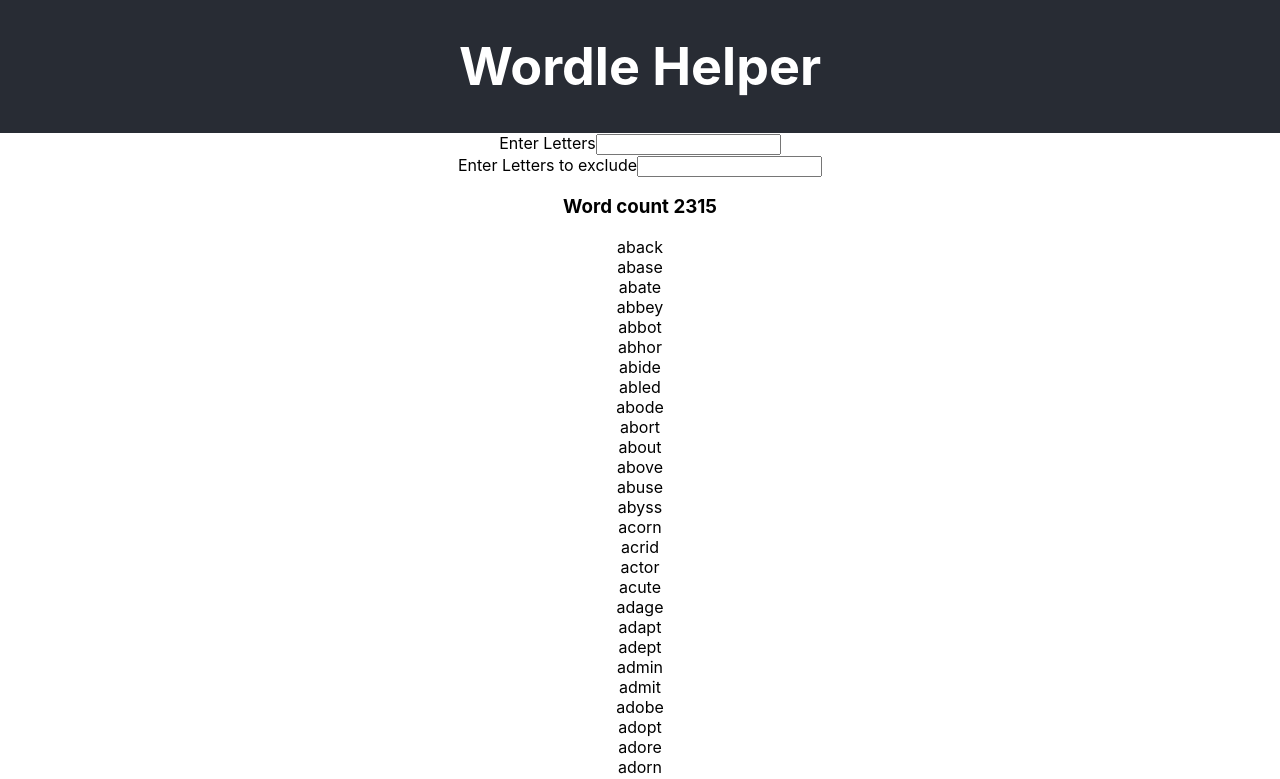
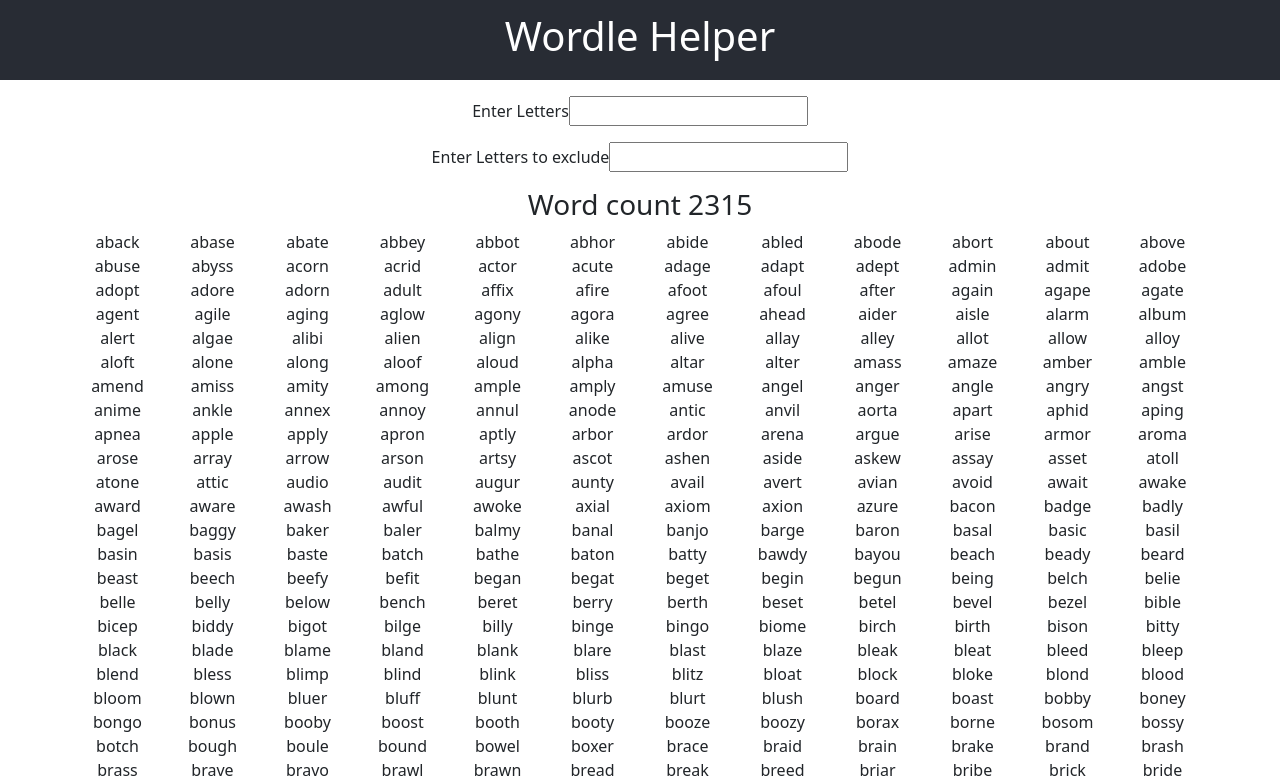
Before and after one commit to Cookiesworld/wordle-solver, a React (Create React App) app: page / in a window 1280 px wide. Shown: the top 779 px of the page. Built offline with nearby package versions, Linux system fonts and the light colour scheme.

Commit message:
Allow delete:

```diff
--- a/docker-compose.yml
+++ b/docker-compose.yml
@@ -2,7 +2,7 @@
 
 services:
   app:
-    container_name: app-dev
+    container_name: wordle-dev
     image: app-dev
     build:
       context: .
--- a/package.json
+++ b/package.json
@@ -6,7 +6,9 @@
     "@testing-library/jest-dom": "^5.16.1",
     "@testing-library/react": "^12.1.2",
     "@testing-library/user-event": "^13.5.0",
+    "bootstrap": "^5.1.3",
     "react": "^17.0.2",
+    "react-bootstrap": "^2.2.1",
     "react-dom": "^17.0.2",
     "react-scripts": "5.0.0",
     "web-vitals": "^2.1.4"
--- a/src/index.css
+++ b/src/index.css
@@ -1,13 +1,17 @@
 body {
   margin: 0;
-  font-family: -apple-system, BlinkMacSystemFont, 'Segoe UI', 'Roboto', 'Oxygen',
-    'Ubuntu', 'Cantarell', 'Fira Sans', 'Droid Sans', 'Helvetica Neue',
+  font-family: -apple-system, BlinkMacSystemFont, "Segoe UI", "Roboto", "Oxygen",
+    "Ubuntu", "Cantarell", "Fira Sans", "Droid Sans", "Helvetica Neue",
     sans-serif;
   -webkit-font-smoothing: antialiased;
   -moz-osx-font-smoothing: grayscale;
 }
 
 code {
-  font-family: source-code-pro, Menlo, Monaco, Consolas, 'Courier New',
+  font-family: source-code-pro, Menlo, Monaco, Consolas, "Courier New",
     monospace;
 }
+
+input.letters {
+  text-transform: lowercase;
+}
--- a/src/index.js
+++ b/src/index.js
@@ -5,6 +5,8 @@
 import reportWebVitals from './reportWebVitals';
 import { WordsProvider } from './wordsContext';
 import ErrorBoundary from './ErrorBoundary';
+
+import 'bootstrap/dist/css/bootstrap.min.css';
 
 ReactDOM.render(
   <ErrorBoundary>
--- /dev/null
+++ b/src/letterInput.js
@@ -0,0 +1,15 @@
+export default function LetterInput({ setLetters, letters, label }) {
+    return (
+        <div className="mb-3 mt-3">
+            <label>{label}
+                <input className="letters"
+                    type="text"
+                    value={letters}
+                    onChange={(e) => setLetters(e.target.value)}
+                    pattern="[a-zA-Z]*"
+                    title="Enter letters"
+                />
+            </label>
+        </div>
+    )
+}
--- a/src/myForm.js
+++ /dev/null
@@ -1,16 +0,0 @@
-import react from "react";
-
-export default function MyForm({ setLetters, letters, label }) {
-    return (
-        <div>
-            <form>
-                <label>{label}
-                    <input type="text"
-                        value={letters}
-                        onChange={(e) => setLetters(e.target.value)}
-                    />
-                </label>
-            </form>
-        </div>
-    )
-}
--- a/src/solver.js
+++ b/src/solver.js
@@ -1,32 +1,38 @@
-import React, { useState } from "react"
-import MyForm from "./myForm";
+import React from "react"
+import LetterInput from "./letterInput";
 import { useWords } from "./wordsContext";
 
 export default function Solver() {
-    const [letters, setLetters] = useState('');
-    const [excludeletters, setExcludeLetters] = useState('');
+
     const { words, dispatch } = useWords();
-
+    let letters = words.letters;
+    let excludeLetters = words.excludeLetters;
     return (
         <section>
-            <MyForm setLetters={enterLetters} letters={letters} label='Enter Letters'></MyForm>
-            <MyForm setLetters={enterExcludeLetters} letters={excludeletters} label='Enter Letters to exclude'></MyForm>
+            <div class="container">
+                <form>
+                    <LetterInput setLetters={enterLetters} letters={letters} label='Enter Letters'></LetterInput>
+                    <LetterInput setLetters={enterExcludeLetters} letters={excludeLetters} label='Enter Letters to exclude'></LetterInput>
+                </form>
+                <h3>Word count {words.filteredWords.length}</h3>
+                <div className="row">
 
-            <h3>Word count {words.length}</h3>
-            {words.sort().map(word => <div key={word}>{word}</div>)}
+                    {words.filteredWords.sort().map(word => <div className="col-sm-1" key={word}>{word}</div>)}
 
+                </div>
+            </div>
         </section>
     );
 
     function enterLetters(e) {
-        setLetters(e);
+        //setLetters(e);
         // reduce the words based on letters
         dispatch({ type: "filter", letters: e });
     }
 
     function enterExcludeLetters(e) {
-        setExcludeLetters(e);
+        //setExcludeLetters(e);
         // reduce the words based on letters
-        dispatch({ type: "exclude", letters: e });
+        dispatch({ type: "filter", excludeLetters: e });
     }
 }
--- a/src/wordsContext.js
+++ b/src/wordsContext.js
@@ -4,10 +4,16 @@
 
 const WordsContext = React.createContext(null);
 
-let initialValid = valid;
+let initialValid = {
+    words: valid,
+    letters: '',
+    excludeLetters: '',
+    filteredWords: valid
+}
 
 export function WordsProvider(props) {
     const [words, dispatch] = useReducer(wordsReducer, initialValid);
+
     const contextValue = {
         words,
         dispatch
--- a/src/wordsReducer.js
+++ b/src/wordsReducer.js
@@ -1,30 +1,30 @@
+import { WordsProvider } from "./wordsContext";
+
 export default function wordsReducer(words, action) {
     switch (action.type) {
-        case "empty":
-            return [];
         case "add":
             // Return new array with the new item appended
             return [...words, action.value];
         case "filter":
-            var filteredWords = words;
-            [...action.letters].forEach((c) => {
-                filteredWords = words.filter(x => {
-                    return x.indexOf(c) >= 0
+            const letters = action.letters?.toLowerCase() || words.letters;
+            const excludeLetters = action.excludeLetters?.toLowerCase() || words.excludeLetters;
+
+            var filteredWords = words.words;
+            [...words.letters].forEach((c) => {
+                filteredWords = words.words.filter(x => {
+                    return x.indexOf(c.toLowerCase()) >= 0
                 }
                 );
             });
 
-            return filteredWords;
-        case "exclude":
-            var excludedWords = words;
-            [...action.letters].forEach((c) => {
-                excludedWords = words.filter(x => {
-                    return x.indexOf(c) === -1
+            [...words.excludeLetters].forEach((c) => {
+                filteredWords = words.words.filter(x => {
+                    return x.indexOf(c.toLowerCase()) === -1
                 }
                 );
             });
 
-            return excludedWords;
+            return { filteredWords: filteredWords, words: words.words, excludeLetters: excludeLetters, letters: letters }
 
         default:
             throw new Error("Unhandled action " + action.type);
```
Also changed, not shown: 1 other file (tests, documents, lock files or other folders).
